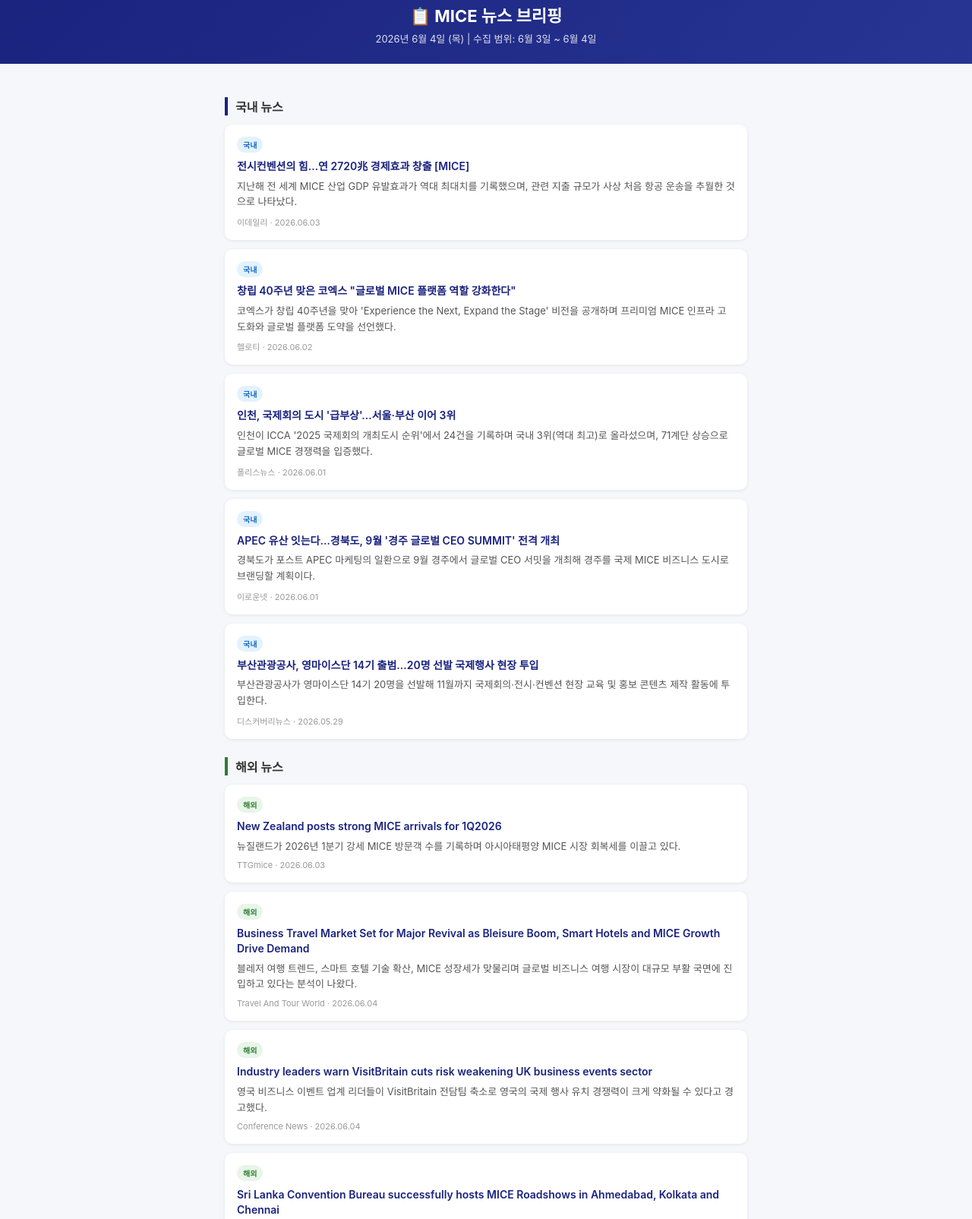
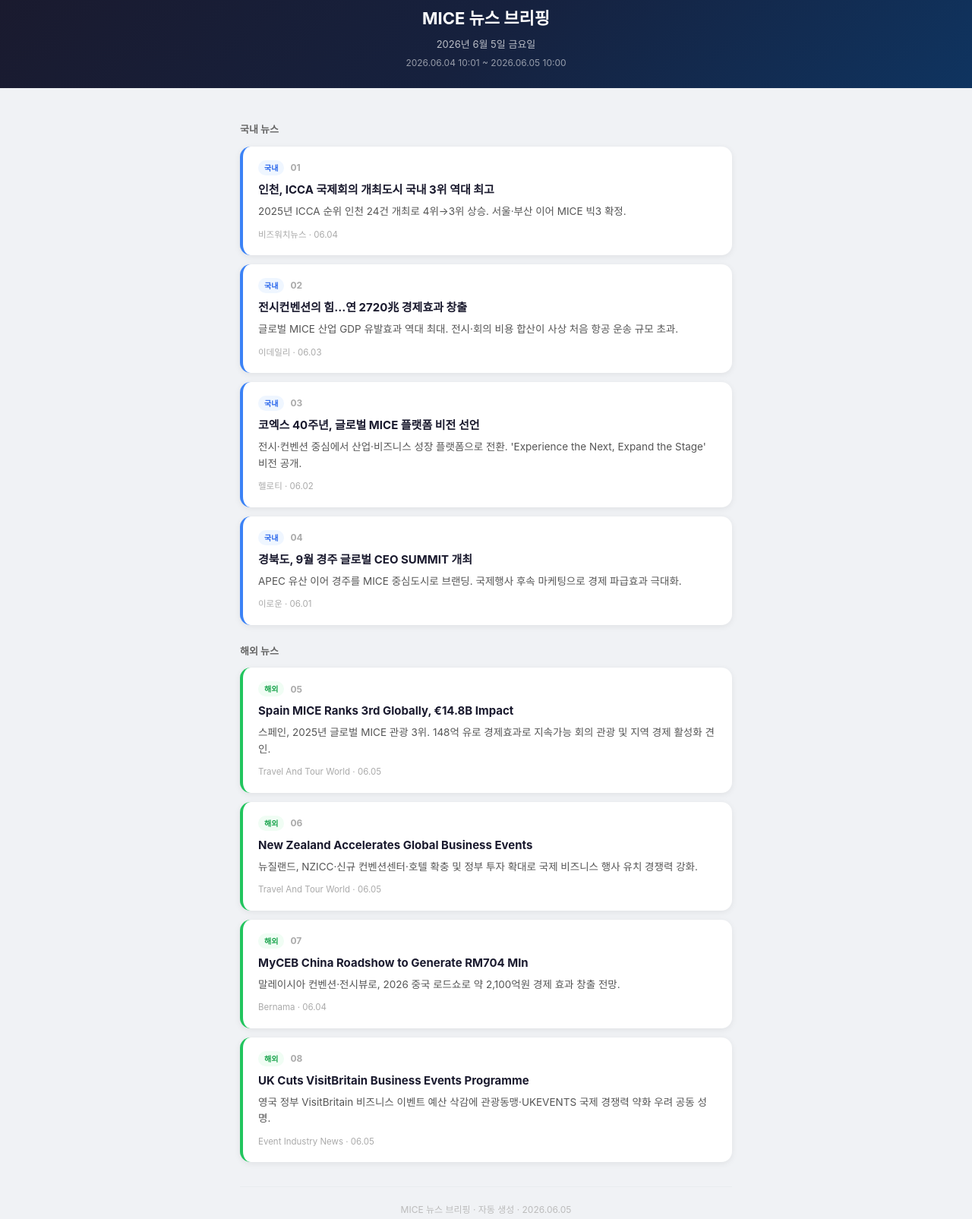
Before and after one commit to mpvictoria-byte/mice-briefing, a plain HTML site: page latest.html in a window 1280 px wide. Shown: the part 21-1626 px from the top of the page at 76% size. Drawn offline with Linux system fonts and the light colour scheme.

Commit message:
briefing:latest.html

```diff
--- a/latest.html
+++ b/latest.html
@@ -2,109 +2,90 @@
 <html lang="ko">
 <head>
 <meta charset="UTF-8">
-<meta name="viewport" content="width=device-width, initial-scale=1.0">
-<title>MICE 뉴스 브리핑 - 2026년 6월 4일</title>
+<meta name="viewport" content="width=device-width,initial-scale=1.0,maximum-scale=1.0">
+<title>MICE 뉴스 브리핑 - 2026년 6월 5일</title>
 <style>
-  * { box-sizing: border-box; margin: 0; padding: 0; }
-  body { font-family: -apple-system, BlinkMacSystemFont, 'Segoe UI', sans-serif; background: #f5f7fa; color: #333; }
-  .header { background: linear-gradient(135deg, #1a237e, #283593); color: white; padding: 24px 20px; text-align: center; }
-  .header h1 { font-size: 22px; font-weight: 700; margin-bottom: 6px; }
-  .header p { font-size: 13px; opacity: 0.85; }
-  .container { max-width: 720px; margin: 0 auto; padding: 20px 16px; }
-  .section-title { font-size: 16px; font-weight: 700; margin: 24px 0 12px; padding-left: 10px; border-left: 4px solid #1a237e; }
-  .section-title.intl { border-left-color: #2e7d32; }
-  .card { background: white; border-radius: 10px; padding: 16px; margin-bottom: 12px; box-shadow: 0 1px 4px rgba(0,0,0,0.08); }
-  .card-header { display: flex; align-items: center; gap: 8px; margin-bottom: 8px; }
-  .badge { font-size: 10px; font-weight: 700; padding: 3px 8px; border-radius: 12px; white-space: nowrap; }
-  .badge-kr { background: #e3f2fd; color: #1565c0; }
-  .badge-intl { background: #e8f5e9; color: #2e7d32; }
-  .card h3 { font-size: 14px; font-weight: 600; line-height: 1.4; }
-  .card h3 a { color: #1a237e; text-decoration: none; }
-  .card h3 a:hover { text-decoration: underline; }
-  .card p { font-size: 13px; color: #555; line-height: 1.6; margin-top: 6px; }
-  .meta { font-size: 11px; color: #999; margin-top: 8px; }
-  .footer { text-align: center; padding: 24px 16px; font-size: 12px; color: #999; }
-  @media (max-width: 480px) { .header h1 { font-size: 18px; } .card { padding: 12px; } }
+*{box-sizing:border-box;margin:0;padding:0}
+body{font-family:-apple-system,BlinkMacSystemFont,'Segoe UI','Apple SD Gothic Neo',sans-serif;background:#f0f2f5;color:#1a1a2e;line-height:1.6}
+.header{background:linear-gradient(135deg,#1a1a2e 0%,#16213e 50%,#0f3460 100%);color:white;padding:28px 20px 24px;text-align:center}
+.header h1{font-size:22px;font-weight:700;margin-bottom:6px}
+.header .date{font-size:13px;opacity:.7}
+.header .sub{font-size:12px;opacity:.55;margin-top:4px}
+.wrap{max-width:680px;margin:0 auto;padding:20px 16px 40px}
+.sec{font-size:13px;font-weight:700;margin:24px 0 12px;color:#666}
+.card{background:white;border-radius:14px;padding:18px 20px;margin-bottom:12px;box-shadow:0 2px 8px rgba(0,0,0,.07);text-decoration:none;display:block;color:inherit;border-left:4px solid #dee2e6}
+.card:hover{transform:translateY(-2px);box-shadow:0 6px 20px rgba(0,0,0,.12)}
+.card.d{border-left-color:#3b82f6}
+.card.o{border-left-color:#22c55e}
+.ct{display:flex;align-items:center;gap:8px;margin-bottom:8px}
+.b{display:inline-block;font-size:10px;font-weight:700;padding:2px 8px;border-radius:20px}
+.b.d{background:#eff6ff;color:#2563eb}
+.b.o{background:#f0fdf4;color:#16a34a}
+.n{font-size:12px;font-weight:700;color:#aaa}
+.ti{font-size:15px;font-weight:700;line-height:1.4;margin-bottom:8px}
+.su{font-size:13.5px;color:#555;line-height:1.6;margin-bottom:10px}
+.mt{font-size:11.5px;color:#aaa}
+.ft{text-align:center;font-size:12px;color:#bbb;margin-top:32px;padding-top:20px;border-top:1px solid #e9ecef}
 </style>
 </head>
 <body>
 <div class="header">
-  <h1>📋 MICE 뉴스 브리핑</h1>
-  <p>2026년 6월 4일 (목) | 수집 범위: 6월 3일 ~ 6월 4일</p>
+<h1>MICE 뉴스 브리핑</h1>
+<div class="date">2026년 6월 5일 금요일</div>
+<div class="sub">2026.06.04 10:01 ~ 2026.06.05 10:00</div>
 </div>
-<div class="container">
-
-  <div class="section-title">국내 뉴스</div>
-
-  <div class="card">
-    <div class="card-header"><span class="badge badge-kr">국내</span></div>
-    <h3><a href="https://n.news.naver.com/mnews/article/018/0006296400?sid=101" target="_blank">전시컨벤션의 힘…연 2720兆 경제효과 창출 [MICE]</a></h3>
-    <p>지난해 전 세계 MICE 산업 GDP 유발효과가 역대 최대치를 기록했으며, 관련 지출 규모가 사상 처음 항공 운송을 추월한 것으로 나타났다.</p>
-    <div class="meta">이데일리 · 2026.06.03</div>
-  </div>
-
-  <div class="card">
-    <div class="card-header"><span class="badge badge-kr">국내</span></div>
-    <h3><a href="https://www.hellot.net/news/article.html?no=112963" target="_blank">창립 40주년 맞은 코엑스 "글로벌 MICE 플랫폼 역할 강화한다"</a></h3>
-    <p>코엑스가 창립 40주년을 맞아 'Experience the Next, Expand the Stage' 비전을 공개하며 프리미엄 MICE 인프라 고도화와 글로벌 플랫폼 도약을 선언했다.</p>
-    <div class="meta">헬로티 · 2026.06.02</div>
-  </div>
-
-  <div class="card">
-    <div class="card-header"><span class="badge badge-kr">국내</span></div>
-    <h3><a href="https://www.ppss.kr/news/articleView.html?idxno=297596" target="_blank">인천, 국제회의 도시 '급부상'…서울·부산 이어 3위</a></h3>
-    <p>인천이 ICCA '2025 국제회의 개최도시 순위'에서 24건을 기록하며 국내 3위(역대 최고)로 올라섰으며, 71계단 상승으로 글로벌 MICE 경쟁력을 입증했다.</p>
-    <div class="meta">폴리스뉴스 · 2026.06.01</div>
-  </div>
-
-  <div class="card">
-    <div class="card-header"><span class="badge badge-kr">국내</span></div>
-    <h3><a href="https://www.eroun.net/news/articleView.html?idxno=82188" target="_blank">APEC 유산 잇는다…경북도, 9월 '경주 글로벌 CEO SUMMIT' 전격 개최</a></h3>
-    <p>경북도가 포스트 APEC 마케팅의 일환으로 9월 경주에서 글로벌 CEO 서밋을 개최해 경주를 국제 MICE 비즈니스 도시로 브랜딩할 계획이다.</p>
-    <div class="meta">이로운넷 · 2026.06.01</div>
-  </div>
-
-  <div class="card">
-    <div class="card-header"><span class="badge badge-kr">국내</span></div>
-    <h3><a href="https://www.discoverynews.kr/news/articleView.html?idxno=1092213" target="_blank">부산관광공사, 영마이스단 14기 출범…20명 선발 국제행사 현장 투입</a></h3>
-    <p>부산관광공사가 영마이스단 14기 20명을 선발해 11월까지 국제회의·전시·컨벤션 현장 교육 및 홍보 콘텐츠 제작 활동에 투입한다.</p>
-    <div class="meta">디스커버리뉴스 · 2026.05.29</div>
-  </div>
-
-  <div class="section-title intl">해외 뉴스</div>
-
-  <div class="card">
-    <div class="card-header"><span class="badge badge-intl">해외</span></div>
-    <h3><a href="https://www.ttgmice.com/" target="_blank">New Zealand posts strong MICE arrivals for 1Q2026</a></h3>
-    <p>뉴질랜드가 2026년 1분기 강세 MICE 방문객 수를 기록하며 아시아태평양 MICE 시장 회복세를 이끌고 있다.</p>
-    <div class="meta">TTGmice · 2026.06.03</div>
-  </div>
-
-  <div class="card">
-    <div class="card-header"><span class="badge badge-intl">해외</span></div>
-    <h3><a href="https://www.travelandtourworld.com/" target="_blank">Business Travel Market Set for Major Revival as Bleisure Boom, Smart Hotels and MICE Growth Drive Demand</a></h3>
-    <p>블레저 여행 트렌드, 스마트 호텔 기술 확산, MICE 성장세가 맞물리며 글로벌 비즈니스 여행 시장이 대규모 부활 국면에 진입하고 있다는 분석이 나왔다.</p>
-    <div class="meta">Travel And Tour World · 2026.06.04</div>
-  </div>
-
-  <div class="card">
-    <div class="card-header"><span class="badge badge-intl">해외</span></div>
-    <h3><a href="https://www.conferencenews.co.uk/" target="_blank">Industry leaders warn VisitBritain cuts risk weakening UK business events sector</a></h3>
-    <p>영국 비즈니스 이벤트 업계 리더들이 VisitBritain 전담팀 축소로 영국의 국제 행사 유치 경쟁력이 크게 약화될 수 있다고 경고했다.</p>
-    <div class="meta">Conference News · 2026.06.04</div>
-  </div>
-
-  <div class="card">
-    <div class="card-header"><span class="badge badge-intl">해외</span></div>
-    <h3><a href="https://www.passionateinmarketing.com/" target="_blank">Sri Lanka Convention Bureau successfully hosts MICE Roadshows in Ahmedabad, Kolkata and Chennai</a></h3>
-    <p>스리랑카 컨벤션뷰로(SLCB)가 인도 아흐메다바드·콜카타·첸나이 3개 도시에서 MICE 로드쇼를 성료하며 인도 시장 MICE 유치 강화에 나섰다.</p>
-    <div class="meta">Passionate In Marketing · 2026.06.03</div>
-  </div>
-
-</div>
-<div class="footer">
-  자동 생성 브리핑 | MICE Daily Briefing System<br>
-  <a href="https://mpvictoria-byte.github.io/mice-briefing/latest.html">🔗 최신 브리핑 바로가기</a>
+<div class="wrap">
+<div class="sec">국내 뉴스</div>
+<a href="http://www.bizwnews.com/news/articleView.html?idxno=137971" target="_blank" class="card d">
+<div class="ct"><span class="b d">국내</span><span class="n">01</span></div>
+<div class="ti">인천, ICCA 국제회의 개최도시 국내 3위 역대 최고</div>
+<div class="su">2025년 ICCA 순위 인천 24건 개최로 4위→3위 상승. 서울·부산 이어 MICE 빅3 확정.</div>
+<div class="mt">비즈워치뉴스 · 06.04</div>
+</a>
+<a href="https://www.edaily.co.kr/news/newspath.asp?newsid=01830246645478112" target="_blank" class="card d">
+<div class="ct"><span class="b d">국내</span><span class="n">02</span></div>
+<div class="ti">전시컨벤션의 힘…연 2720兆 경제효과 창출</div>
+<div class="su">글로벌 MICE 산업 GDP 유발효과 역대 최대. 전시·회의 비용 합산이 사상 처음 항공 운송 규모 초과.</div>
+<div class="mt">이데일리 · 06.03</div>
+</a>
+<a href="https://www.hellot.net/news/article.html?no=112963" target="_blank" class="card d">
+<div class="ct"><span class="b d">국내</span><span class="n">03</span></div>
+<div class="ti">코엑스 40주년, 글로벌 MICE 플랫폼 비전 선언</div>
+<div class="su">전시·컨벤션 중심에서 산업·비즈니스 성장 플랫폼으로 전환. 'Experience the Next, Expand the Stage' 비전 공개.</div>
+<div class="mt">헬로티 · 06.02</div>
+</a>
+<a href="https://www.eroun.net/news/articleView.html?idxno=82188" target="_blank" class="card d">
+<div class="ct"><span class="b d">국내</span><span class="n">04</span></div>
+<div class="ti">경북도, 9월 경주 글로벌 CEO SUMMIT 개최</div>
+<div class="su">APEC 유산 이어 경주를 MICE 중심도시로 브랜딩. 국제행사 후속 마케팅으로 경제 파급효과 극대화.</div>
+<div class="mt">이로운 · 06.01</div>
+</a>
+<div class="sec">해외 뉴스</div>
+<a href="https://www.travelandtourworld.com/news/article/spains-conference-tourism-crown-shines-brighter-than-ever-as-record-mice-growth-fuels-around-fifteen-billion-in-economic-impact-and-global-event-leadership/" target="_blank" class="card o">
+<div class="ct"><span class="b o">해외</span><span class="n">05</span></div>
+<div class="ti">Spain MICE Ranks 3rd Globally, €14.8B Impact</div>
+<div class="su">스페인, 2025년 글로벌 MICE 관광 3위. 148억 유로 경제효과로 지속가능 회의 관광 및 지역 경제 활성화 견인.</div>
+<div class="mt">Travel And Tour World · 06.05</div>
+</a>
+<a href="https://www.travelandtourworld.com/news/article/new-zealand-accelerates-global-ambitions-through-a-new-era-of-business-events-and-conferences-heres-everything-to-know/" target="_blank" class="card o">
+<div class="ct"><span class="b o">해외</span><span class="n">06</span></div>
+<div class="ti">New Zealand Accelerates Global Business Events</div>
+<div class="su">뉴질랜드, NZICC·신규 컨벤션센터·호텔 확충 및 정부 투자 확대로 국제 비즈니스 행사 유치 경쟁력 강화.</div>
+<div class="mt">Travel And Tour World · 06.05</div>
+</a>
+<a href="https://www.bernama.com/en/news.php?id=2396999" target="_blank" class="card o">
+<div class="ct"><span class="b o">해외</span><span class="n">07</span></div>
+<div class="ti">MyCEB China Roadshow to Generate RM704 Mln</div>
+<div class="su">말레이시아 컨벤션·전시뷰로, 2026 중국 로드쇼로 약 2,100억원 경제 효과 창출 전망.</div>
+<div class="mt">Bernama · 06.04</div>
+</a>
+<a href="https://www.eventindustrynews.com/news/government-cuts-high-return-visitbritain-business-events-programme-as-international-competitors-step-up" target="_blank" class="card o">
+<div class="ct"><span class="b o">해외</span><span class="n">08</span></div>
+<div class="ti">UK Cuts VisitBritain Business Events Programme</div>
+<div class="su">영국 정부 VisitBritain 비즈니스 이벤트 예산 삭감에 관광동맹·UKEVENTS 국제 경쟁력 약화 우려 공동 성명.</div>
+<div class="mt">Event Industry News · 06.05</div>
+</a>
+<div class="ft">MICE 뉴스 브리핑 · 자동 생성 · 2026.06.05</div>
 </div>
 </body>
 </html>
```
